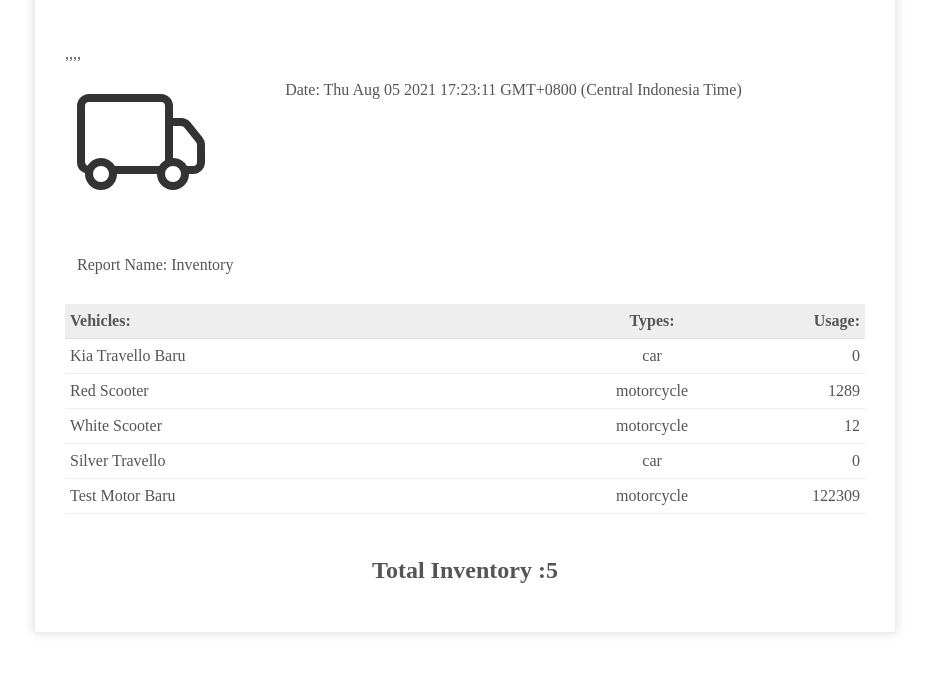
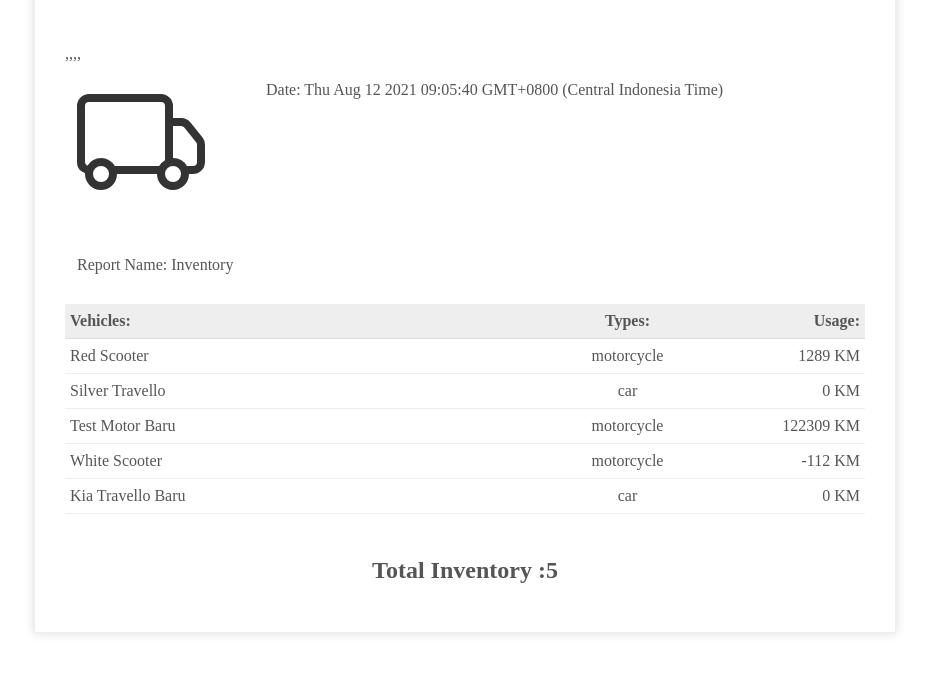
Before and after one commit to Wijayaac/simtya-api, a website: page documents/inventory.html in a window 1280 px wide. Shown: the part 81-754 px from the top of the page, without its empty margins (175-1104 px from the left). Drawn offline with Linux system fonts and the light colour scheme.

Commit message:
🐛 member pickup

```diff
--- a/documents/inventory.html
+++ b/documents/inventory.html
@@ -98,7 +98,7 @@ text-align: center;
                            <path d="M0 3.5A1.5 1.5 0 0 1 1.5 2h9A1.5 1.5 0 0 1 12 3.5V5h1.02a1.5 1.5 0 0 1 1.17.563l1.481 1.85a1.5 1.5 0 0 1 .329.938V10.5a1.5 1.5 0 0 1-1.5 1.5H14a2 2 0 1 1-4 0H5a2 2 0 1 1-3.998-.085A1.5 1.5 0 0 1 0 10.5v-7zm1.294 7.456A1.999 1.999 0 0 1 4.732 11h5.536a2.01 2.01 0 0 1 .732-.732V3.5a.5.5 0 0 0-.5-.5h-9a.5.5 0 0 0-.5.5v7a.5.5 0 0 0 .294.456zM12 10a2 2 0 0 1 1.732 1h.768a.5.5 0 0 0 .5-.5V8.35a.5.5 0 0 0-.11-.312l-1.48-1.85A.5.5 0 0 0 13.02 6H12v4zm-9 1a1 1 0 1 0 0 2 1 1 0 0 0 0-2zm9 0a1 1 0 1 0 0 2 1 1 0 0 0 0-2z"/>
                         </svg></td>
                            <td>
-                              Date: Thu Aug 05 2021 17:23:11 GMT+0800 (Central Indonesia Time)
+                              Date: Thu Aug 12 2021 09:05:40 GMT+0800 (Central Indonesia Time)
                            </td>
                         </tr>
                      </table>
@@ -121,25 +121,25 @@ text-align: center;
                   <td>Usage:</td>
                </tr>
                <tr class="item">
-   <td>Kia Travello Baru</td>
-   <td>car</td>
-   <td>0</td>
- </tr>,<tr class="item">
               <td>Red Scooter</td>
               <td>motorcycle</td>
-   <td>1289</td>
+              <td>1289 KM</td>
+            </tr>,<tr class="item">
+              <td>Silver Travello</td>
+              <td>car</td>
+              <td>0 KM</td>
+            </tr>,<tr class="item">
+              <td>Test Motor Baru</td>
+              <td>motorcycle</td>
+              <td>122309 KM</td>
             </tr>,<tr class="item">
               <td>White Scooter</td>
               <td>motorcycle</td>
-   <td>12</td>
+              <td>-112 KM</td>
             </tr>,<tr class="item">
-   <td>Silver Travello</td>
+              <td>Kia Travello Baru</td>
               <td>car</td>
-   <td>0</td>
- </tr>,<tr class="item">
-   <td>Test Motor Baru</td>
-   <td>motorcycle</td>
-   <td>122309</td>
+              <td>0 KM</td>
             </tr>
             </table>
             <br />
--- a/routes/member.js
+++ b/routes/member.js
@@ -2,6 +2,7 @@ const router = require("express").Router();
 const passport = require("passport");
 const database = require("../config/database");
 const upload = require("../config/upload");
+const moment = require("moment");
 
 router.get("/chart/loan/:user", async (req, res) => {
   let data;
@@ -168,7 +169,8 @@ router.get(
         .innerJoin("vehicles", "pickup.id_vehicle", "vehicles.id")
         .where("pickup.ready", true)
         .limit(perPage)
-        .offset((currentPage - 1) * perPage);
+        .offset((currentPage - 1) * perPage)
+        .orderBy("id", "desc");
       let { count } = await database("pickup")
         .count("id")
         .where("ready", true)
```
Lines whose indentation alone changed are shown as unchanged.
